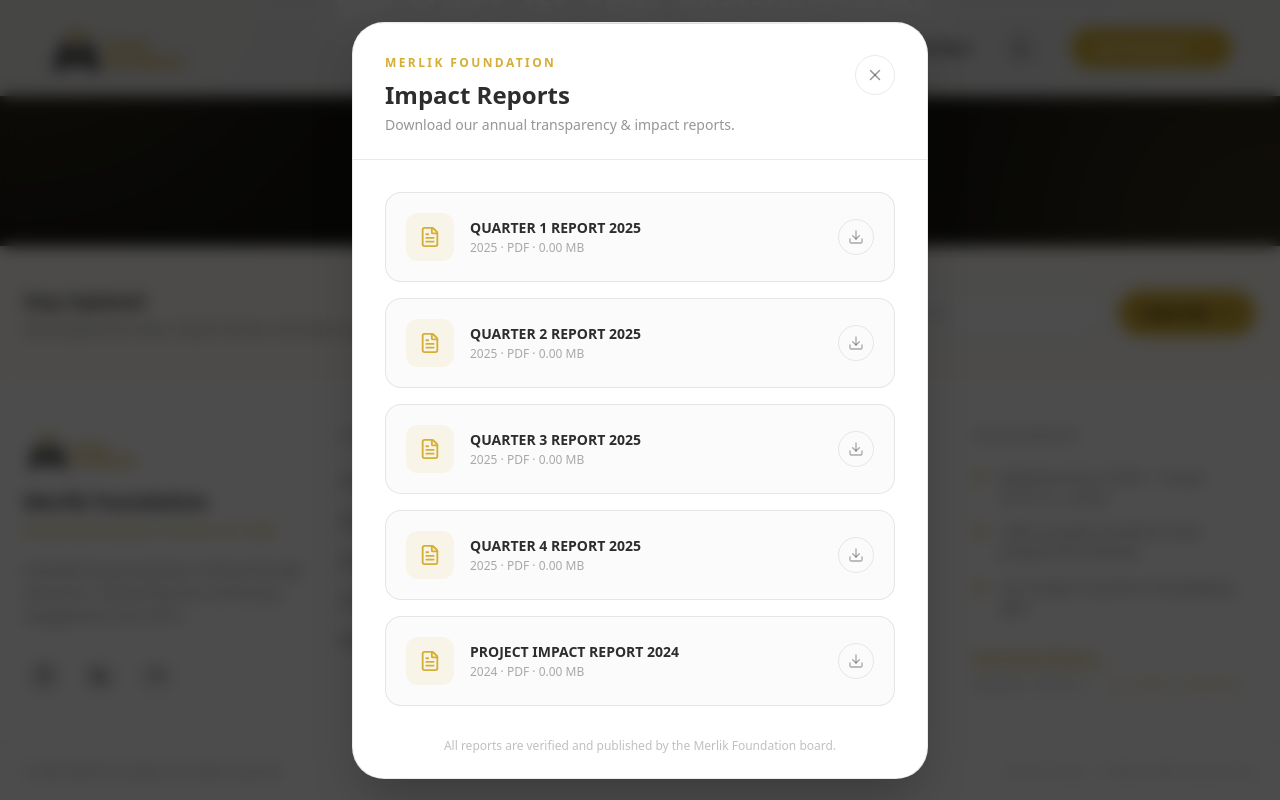
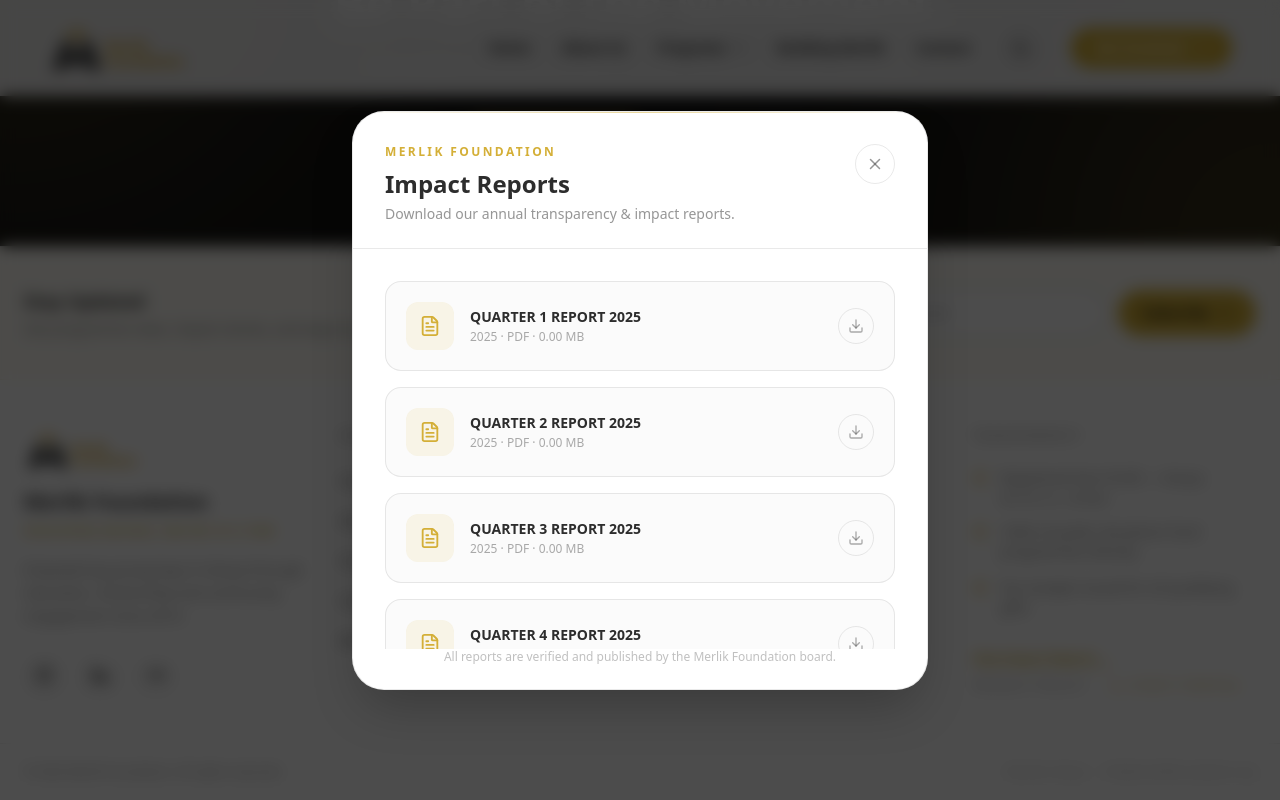
Before and after one commit to foundationmerlik/webapp, a Next.js app: page / in a window 1280 px wide. Both pictures are taken after a click on the button "View Impact Reports →". Shown: the part 3901-4701 px from the top of the page. Built offline with nearby package versions, Linux system fonts and the light colour scheme; a web font is replaced by a local one.

Commit message:
UI: Hardened ReportsModal height and made it scrollable for better UX

```diff
--- a/src/components/ReportsModal.tsx
+++ b/src/components/ReportsModal.tsx
@@ -99,8 +99,8 @@
                                 </div>
                             </div>
 
-                            {/* Body */}
-                            <div className="p-8">
+                            {/* Body - Scrollable Area */}
+                            <div className="p-8 max-h-[50vh] overflow-y-auto custom-scrollbar">
                                 {loading && (
                                     <div className="flex flex-col items-center justify-center py-16 gap-4">
                                         <Loader2 size={32} className="animate-spin text-brand-gold" />
```
